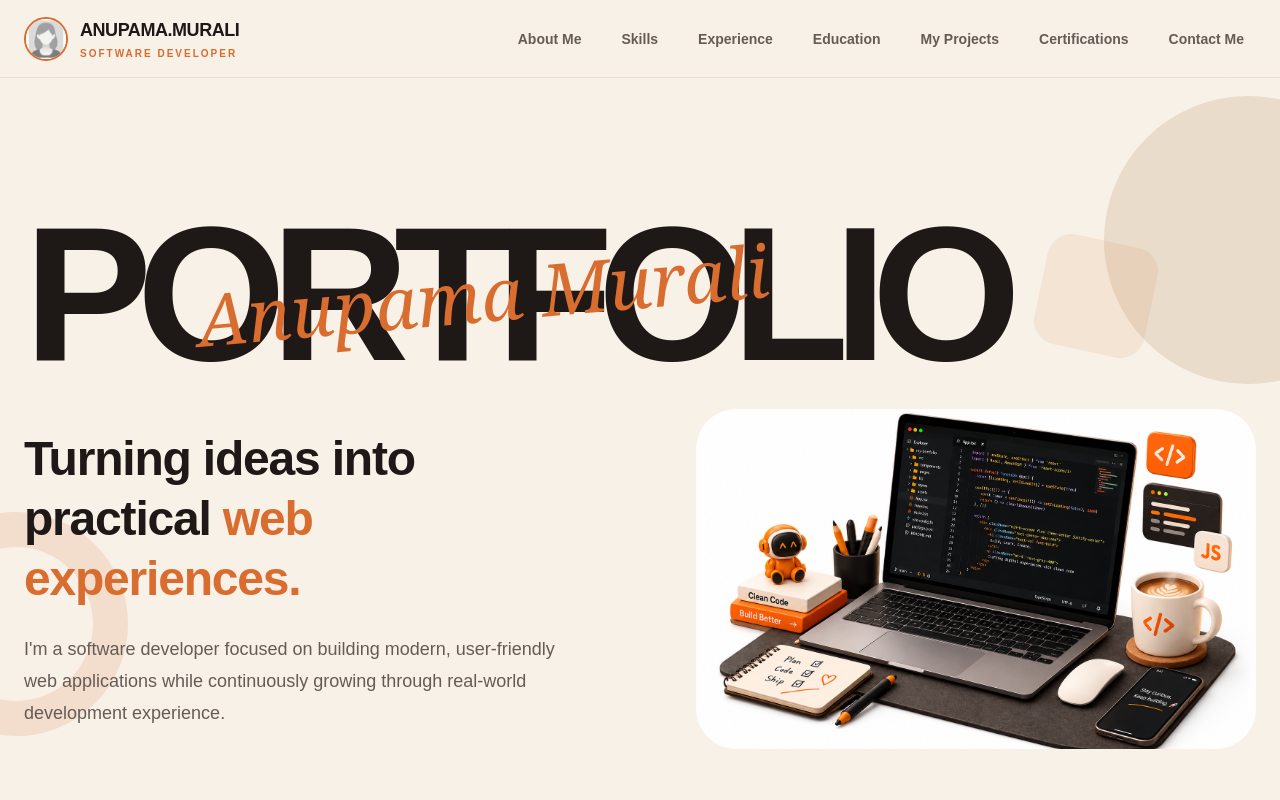
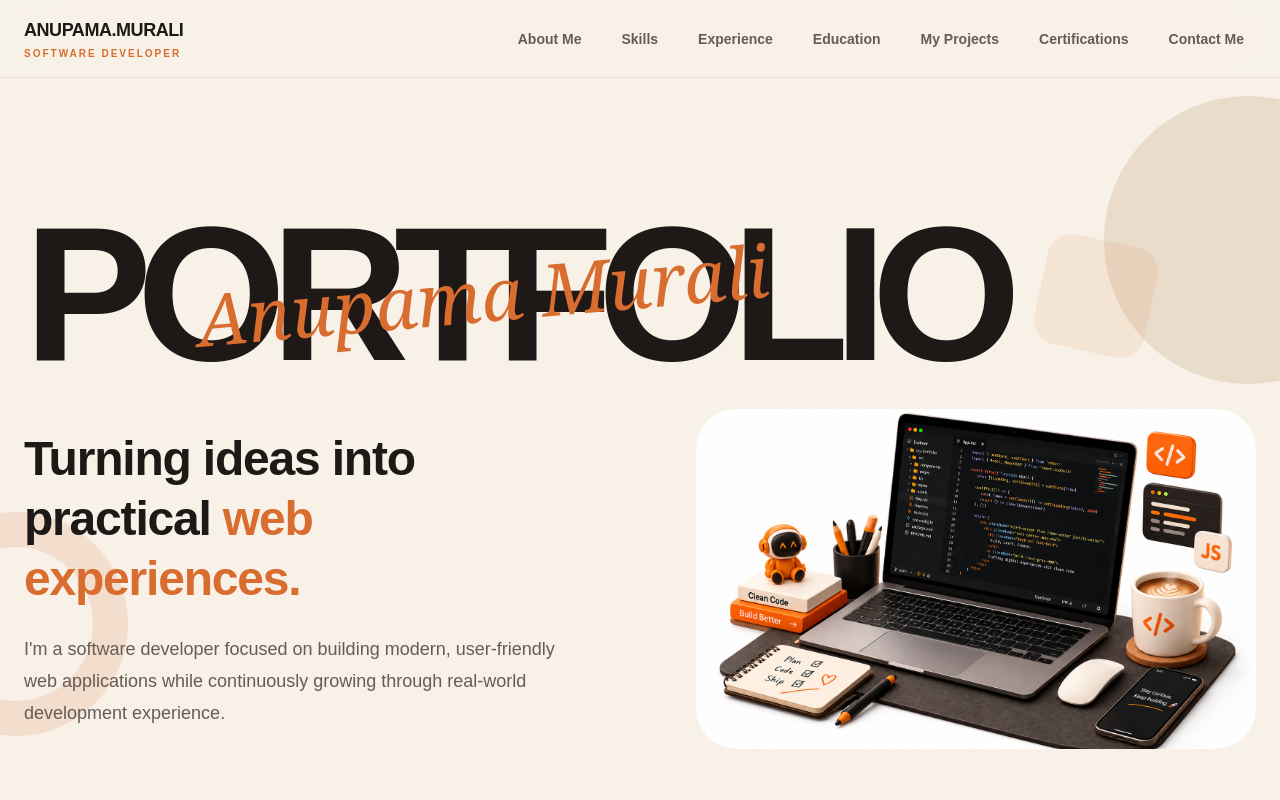
Before and after one commit to Anupamamurali-2021/portfolio, a Next.js app: page / in a window 1280 px wide. Shown: the top 800 px of the page. Built offline with nearby package versions, Linux system fonts and the light colour scheme.

Commit message:
Remove profile image from navigation
Removed small profile image from the navigation.

```diff
--- a/src/app/page.tsx
+++ b/src/app/page.tsx
@@ -9,12 +9,6 @@ export default function Home() {
       <nav className="fixed top-0 z-50 w-full border-b border-[#E7D8C7]/70 bg-[#F7F1E7]/90 backdrop-blur-xl">
         <div className="mx-auto flex max-w-7xl items-center justify-between px-6 py-4">
           <div className="flex items-center gap-3">
-            {/* Small profile image */}
-            <img
-              src="/profile10.jpg"
-              alt=""
-              className="h-11 w-11 rounded-full border-2 border-[#D96C2F] object-cover"
-            />
 
             {/* Name and role */}
             <div className="flex flex-col">
```
